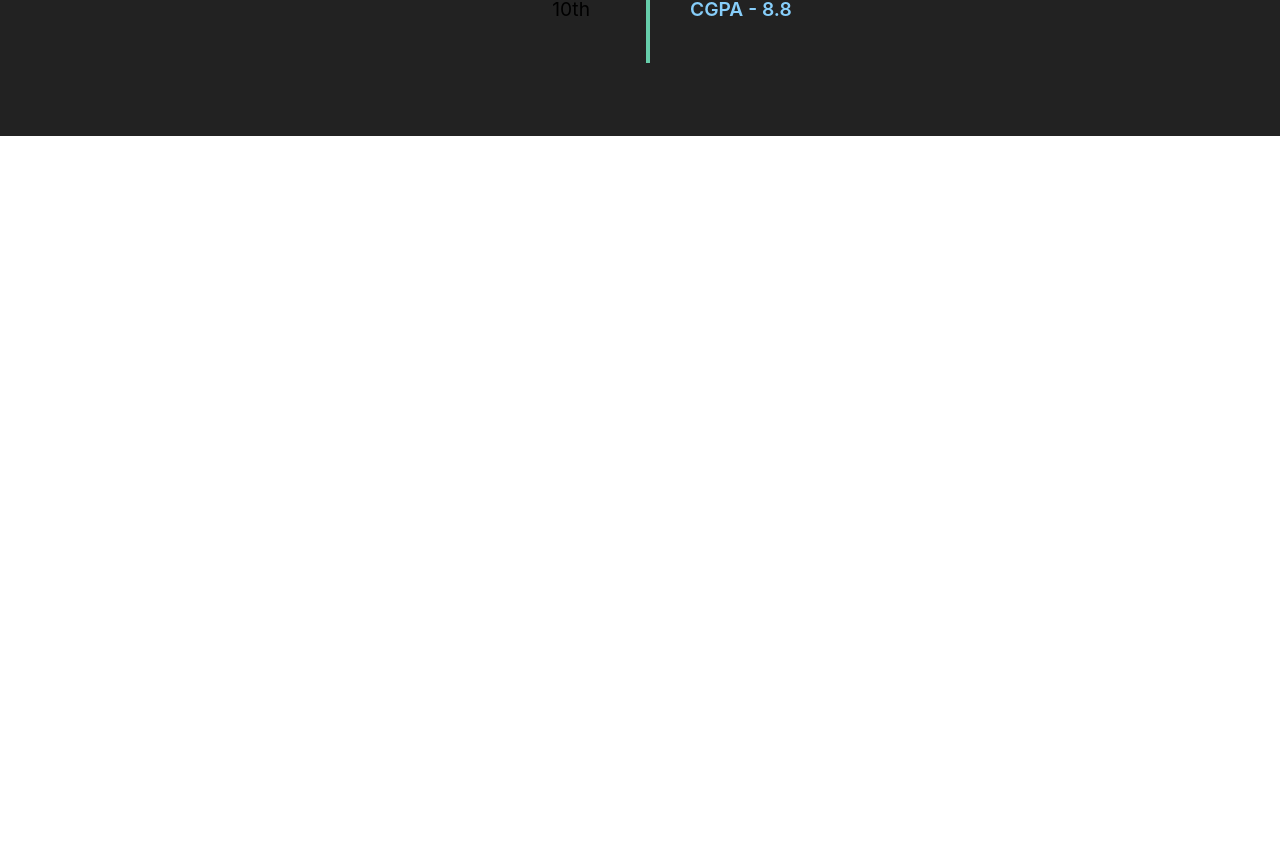
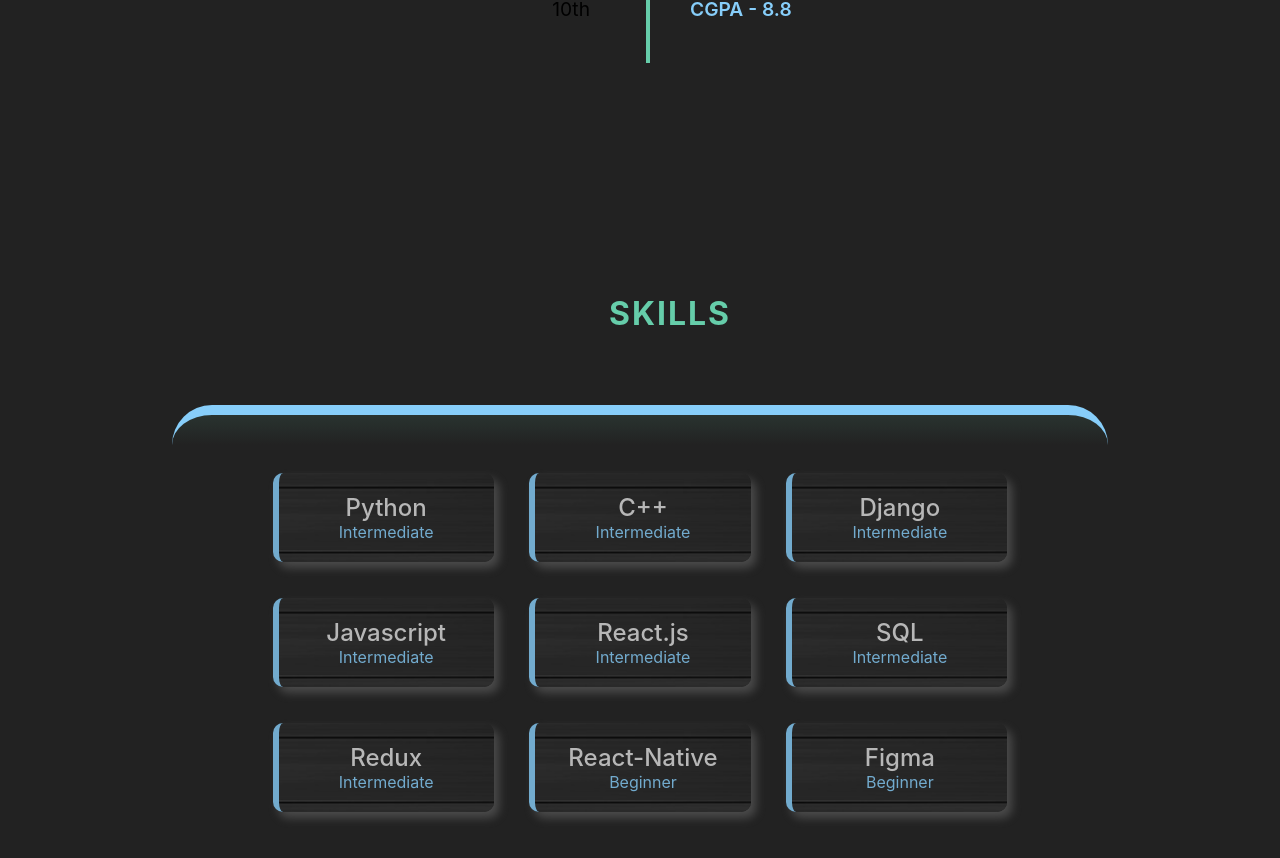
Before and after one commit to priyansh18/Portfolio, a React (Create React App) app: page / in a window 1280 px wide. Shown: the part 1911-2769 px from the top of the page. Before the commit the page ends 2047 px from the top, so only its background shows below. Built offline with nearby package versions, Linux system fonts and the light colour scheme.

Commit message:
Skills Component

```diff
--- a/src/App.js
+++ b/src/App.js
@@ -1,15 +1,17 @@
-import React from 'react';
-import './App.scss';
-import PersonalInfo from './components/PersonalInfo/PersonalInfo'
-import ExtraInfo from './components/ExtraInfo/ExtraInfo'
-import Education from './components/Education/Education';
+import React from "react";
+import "./App.scss";
+import PersonalInfo from "./components/PersonalInfo/PersonalInfo";
+import ExtraInfo from "./components/ExtraInfo/ExtraInfo";
+import Education from "./components/Education/Education";
+import Skills from "./components/Skills/Skills";
 
 function App() {
   return (
     <div className="App">
-      <PersonalInfo/>
-      <ExtraInfo/>
-      <Education/>
+      <PersonalInfo />
+      <ExtraInfo />
+      <Education />
+      <Skills />
     </div>
   );
 }
--- a/src/components/PersonalInfo/PersonalInfo.jsx
+++ b/src/components/PersonalInfo/PersonalInfo.jsx
@@ -51,6 +51,7 @@ class PersonalInfo extends Component {
                 ))}
               </div>
             </div>
+
           </div>
         </div>
         <div className="social-links">
--- /dev/null
+++ b/src/components/Skills/Skills.jsx
@@ -0,0 +1,66 @@
+import React, { Component } from "react";
+import "./Skills.scss";
+
+class Skills extends Component {
+  state = {
+    skills: [
+      {
+        name: "Python",
+        level: "Intermediate",
+      },
+      {
+        name: "C++",
+        level: "Intermediate",
+      },
+      {
+        name: "Django",
+        level: "Intermediate",
+      },
+      {
+        name: "Javascript",
+        level: "Intermediate",
+      },
+      {
+        name: "React.js",
+        level: "Intermediate",
+      },
+      {
+        name: "SQL",
+        level: "Intermediate",
+      },
+      {
+        name: "Redux",
+        level: "Intermediate",
+      },
+      {
+        name: "React-Native",
+        level: "Beginner",
+      },
+
+      {
+        name: "Figma",
+        level: "Beginner",
+      },
+    ],
+  };
+
+  render() {
+    return (
+      <div className="skills-section" id="skills">
+        <section>
+          <h4>Skills</h4>
+        </section>
+        <div className="container">
+          {this.state.skills.map((skill, i) => (
+            <div className="skill" key={i}>
+              <div className="name">{skill.name}</div>
+              <div className="level">{skill.level}</div>
+            </div>
+          ))}
+        </div>
+      </div>
+    );
+  }
+}
+
+export default Skills;
--- /dev/null
+++ b/src/components/Skills/Skills.scss
@@ -0,0 +1,80 @@
+.skills-section {
+  background: #222;
+
+  section {
+    display: flex;
+    flex-direction: row;
+    justify-content: center;
+    align-items: center;
+    background-color: #222;
+    width: 100%;
+    padding: 30px 30px;
+    font-size: xx-large;
+    text-transform: uppercase;
+    letter-spacing: 2px;
+    h4 {
+      color: mediumaquamarine;
+    }
+  }
+
+  .container {
+    border-top: 10px solid lightskyblue;
+    border-radius: 40px;
+
+    width: 70%;
+    margin: 0 auto;
+    display: flex;
+    justify-content: center;
+    align-items: center;
+    flex-wrap: wrap;
+    padding: 40px 20px;
+    background: linear-gradient(180deg, rgba(102, 205, 170, 0.1), #222 30px);
+
+    .skill {
+      padding: 20px 1.5%;
+      margin: 2%;
+      width: 21%;
+      box-shadow: 5px 6px 10px #555;
+      border-left: 6px solid lightskyblue;
+      border-radius: 10px;
+      transition: all 0.5s;
+      background: url("../../assets/info.jpg") no-repeat center center fixed;
+      opacity: 0.8;
+      &:hover {
+        transform: rotate(5deg);
+      }
+      .name {
+        font-size: x-large;
+        color: #ddd;
+        font-weight: 500;
+      }
+      .level {
+        color: lightskyblue;
+      }
+    }
+  }
+}
+
+@media (max-width: 1100px) {
+  .skills-section {
+    .container {
+      width: 80%;
+      .skill {
+        padding: 20px 1.5%;
+        margin: 2%;
+        width: 25%;
+      }
+    }
+  }
+}
+
+@media (max-width: 896px) {
+  .skills-section {
+    .container {
+      width: 90%;
+      .skill {
+        width: 45%;
+      }
+    }
+  }
+}
```
